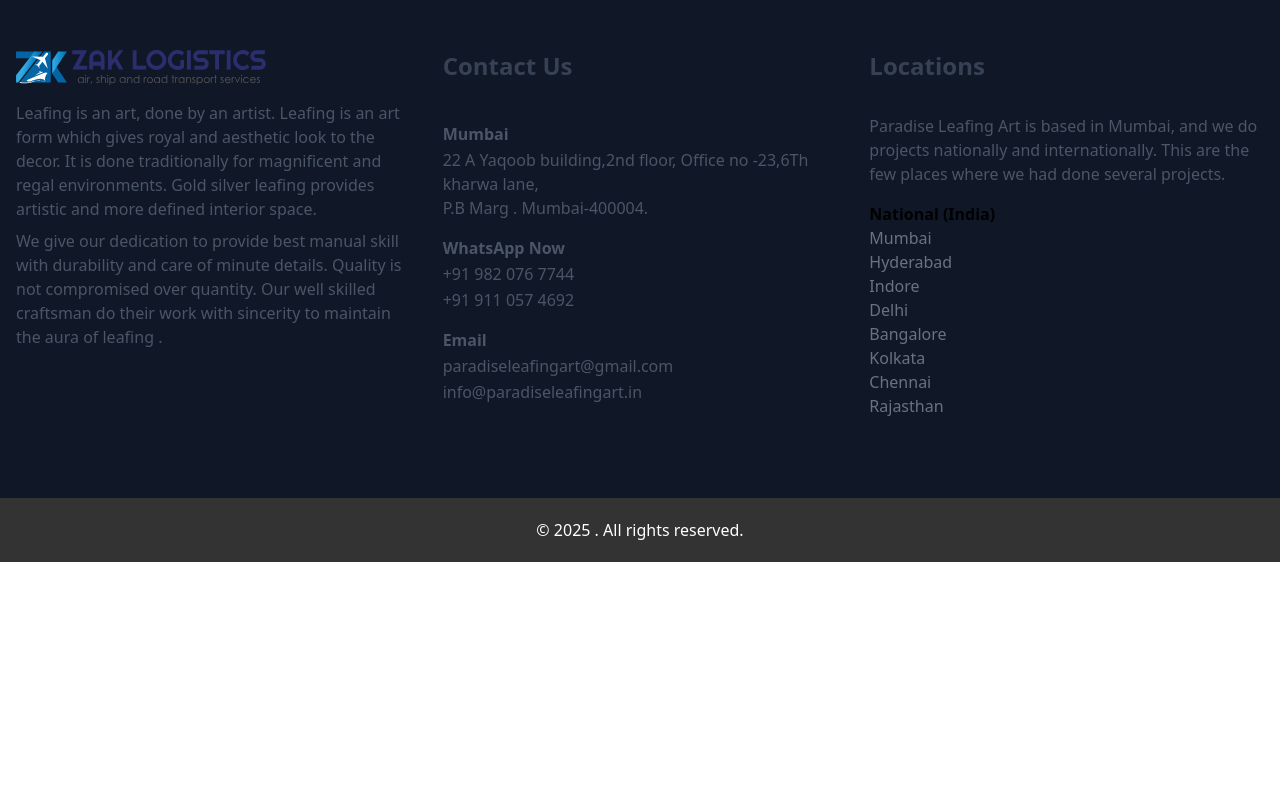
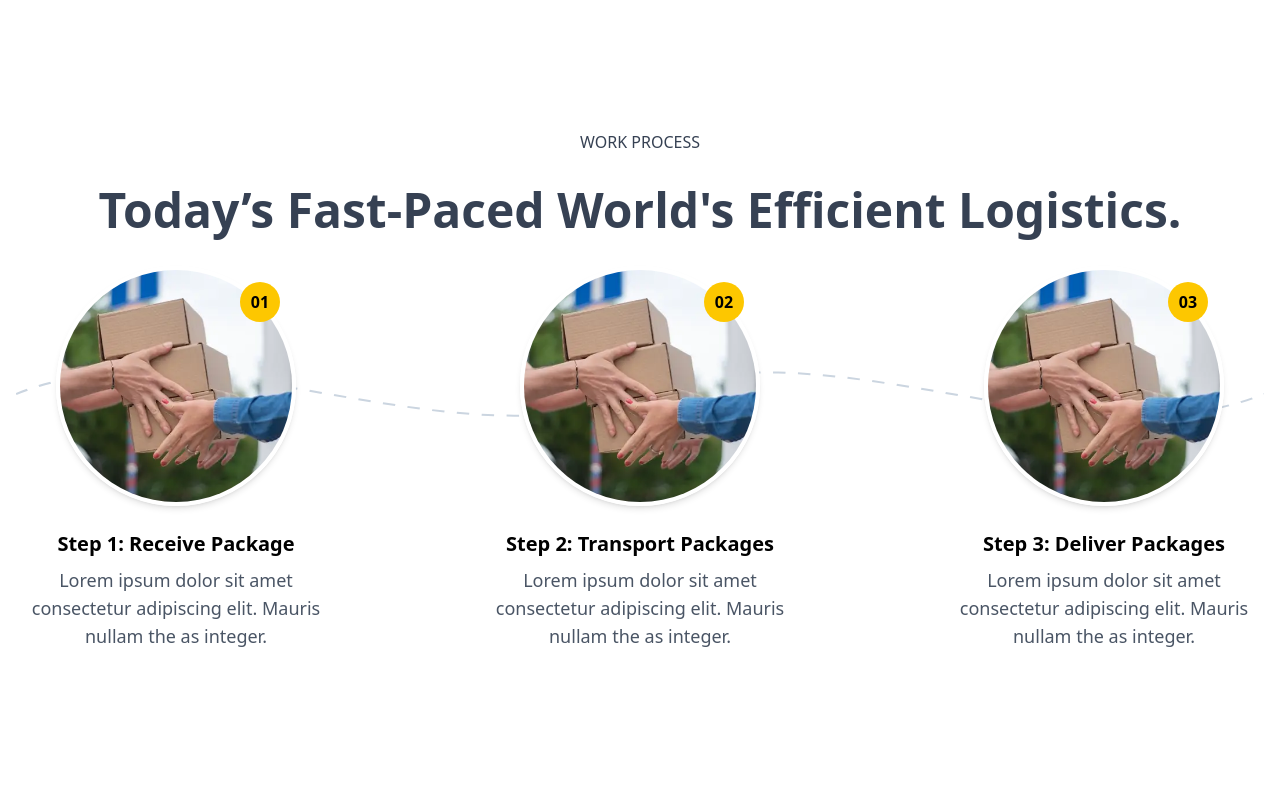
Before and after one commit to asrdesignmaster/nuxt-zak, a Nuxt app: page / in a window 1280 px wide. Shown: the part 3980-4780 px from the top of the page. Before the commit the page ends 4542 px from the top, so only its background shows below. Built offline with nearby package versions, Linux system fonts and the light colour scheme.

Commit message:
work process added

```diff
--- a/assets/css/style.css
+++ b/assets/css/style.css
@@ -6,6 +6,12 @@
   --color-dark: #000;
   --color-light: #fff;
   --color-primary: #C39556;
+}
+body{
+  overflow-x: hidden
+}
+#vue-tracer-overlay {
+  display: none !important;
 }
 
 @layer base {
--- a/pages/index.vue
+++ b/pages/index.vue
@@ -67,8 +67,8 @@
     <div class="container">
       <div class="grid grid-cols-1 md:grid-cols-2 lg:grid-cols-2 gap-4 mt-10 py-20 relative">
         <div class="relative lg:sticky top-4 h-fit">
-          <h3 class="mb-2 uppercase text-gray-700">Why choose us</h3>
-          <h2 class="text-5xl leading-16">Today’s Fast-Paced World, <br /> Efficient Logistics.</h2>
+          <h3 class="mb-2 uppercase text-gray-700 text-center lg:text-left">Why choose us</h3>
+          <h2 class="text-5xl leading-16 text-center lg:text-left">Today’s Fast-Paced World, <br /> Efficient Logistics.</h2>
         </div>
         <div class="grid grid-cols-1 text-center sm:mt-8 sm:grid-cols-2  md:grid-cols-2 gap-4">
           <div class="p-4 pt-8 pb-8 rounded-2xl border border-gray-300">
@@ -121,7 +121,7 @@
     <div class="left_plane"><img src="/images/plane-vector.svg" alt="plane" /></div>
     <div class="right_plane"><img src="/images/plane-vector.svg" alt="plane" /></div>
     <div class="relative z-10">
-      <h3 class="mb-2 text-white text-center z-50 text-4xl mb-8">Our Work</h3>
+      <h3 class="text-white text-center z-50 text-4xl mb-8">Our Work</h3>
       <div class="text-center text-white flex justify-center items-center gap-10 flex-wrap">
         <div class="">
           <h2 class="text-white text-7xl">83+</h2>
@@ -138,6 +138,70 @@
       </div>
     </div>
 
+  </section>
+
+  <section class="work_process py-40 ">
+    <div class="container">
+      <h3 class="uppercase text-gray-700 mb-8 text-center">Work Process</h3>
+      <h2 class="text-center text-5xl">Today’s Fast-Paced World's Efficient Logistics.</h2>
+      <div class="relative flex flex-col md:flex-row items-center justify-between gap-12 md:gap-6">
+        <!-- Wavy Dashed Line (SVG) -->
+  <svg
+    class="hidden md:block absolute left-0 right-0 top-1/3 transform -translate-y-1/2 z-0"
+    width="100%"
+    height="150"
+    viewBox="0 0 1000 150"
+    preserveAspectRatio="none"
+  >
+    <path
+      d="M0,75 C150,0 350,150 500,75 C650,0 850,150 1000,75"
+      fill="none"
+      stroke="#CBD5E0"
+      stroke-width="2"
+      stroke-dasharray="10,10"
+    />
+  </svg>
+
+        <!-- Step 1 -->
+        <div class="flex flex-col items-center text-center z-10 max-w-xs">
+          <div class="relative">
+            <img src="/images/receive-package.webp" alt="Step 1"
+              class="w-60 h-60 rounded-full object-cover border-4 border-white shadow-md" />
+            <span
+              class="absolute top-4 right-4 bg-yellow-400 w-10 h-10 rounded-full flex items-center justify-center font-bold text-black">01</span>
+          </div>
+          <h3 class="text-xl font-semibold mt-6">Step 1: Receive Package</h3>
+          <p class="text-gray-600 text-lg mt-2">Lorem ipsum dolor sit amet consectetur adipiscing elit. Mauris nullam
+            the as integer.</p>
+        </div>
+
+        <!-- Step 2 -->
+        <div class="flex flex-col items-center text-center z-10 max-w-xs">
+          <div class="relative">
+            <img src="/images/receive-package.webp" alt="Step 2"
+              class="w-60 h-60 rounded-full object-cover border-4 border-white shadow-md" />
+            <span
+              class="absolute top-4 right-4 bg-yellow-400 w-10 h-10 rounded-full flex items-center justify-center font-bold text-black">02</span>
+          </div>
+          <h3 class="text-xl font-semibold mt-6">Step 2: Transport Packages</h3>
+          <p class="text-gray-600 text-lg mt-2">Lorem ipsum dolor sit amet consectetur adipiscing elit. Mauris nullam
+            the as integer.</p>
+        </div>
+
+        <!-- Step 3 -->
+        <div class="flex flex-col items-center text-center z-10 max-w-xs">
+          <div class="relative">
+            <img src="/images/receive-package.webp" alt="Step 3"
+              class="w-60 h-60 rounded-full object-cover border-4 border-white shadow-md" />
+            <span
+              class="absolute top-4 right-4 bg-yellow-400 w-10 h-10 rounded-full flex items-center justify-center font-bold text-black">03</span>
+          </div>
+          <h3 class="text-xl font-semibold mt-6">Step 3: Deliver Packages</h3>
+          <p class="text-gray-600 text-lg mt-2">Lorem ipsum dolor sit amet consectetur adipiscing elit. Mauris nullam
+            the as integer.</p>
+        </div>
+      </div>
+    </div>
   </section>
 
   <section class="pre_footer | bg-gray-900">
```
Also changed, not shown: public/images/receive-package.webp (added).
